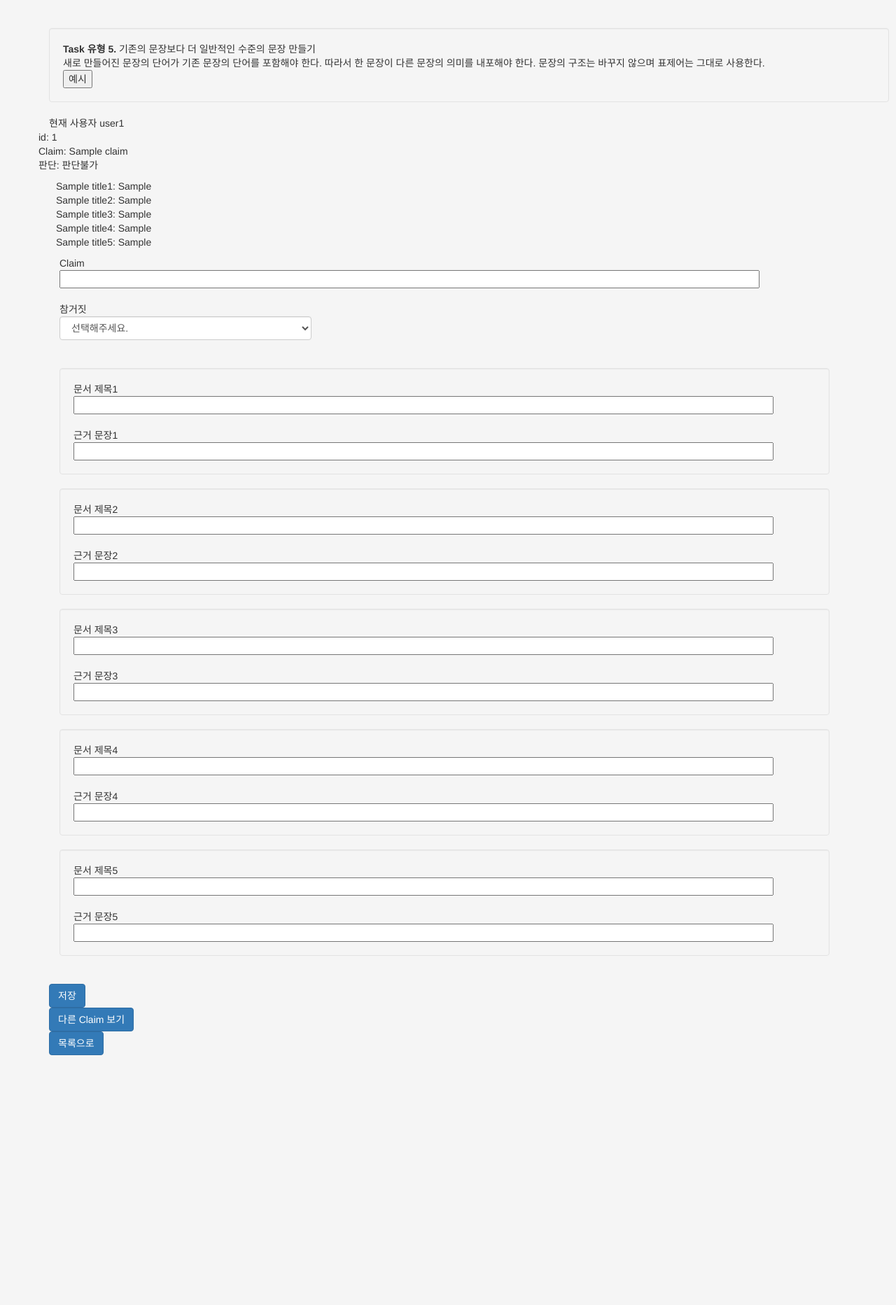
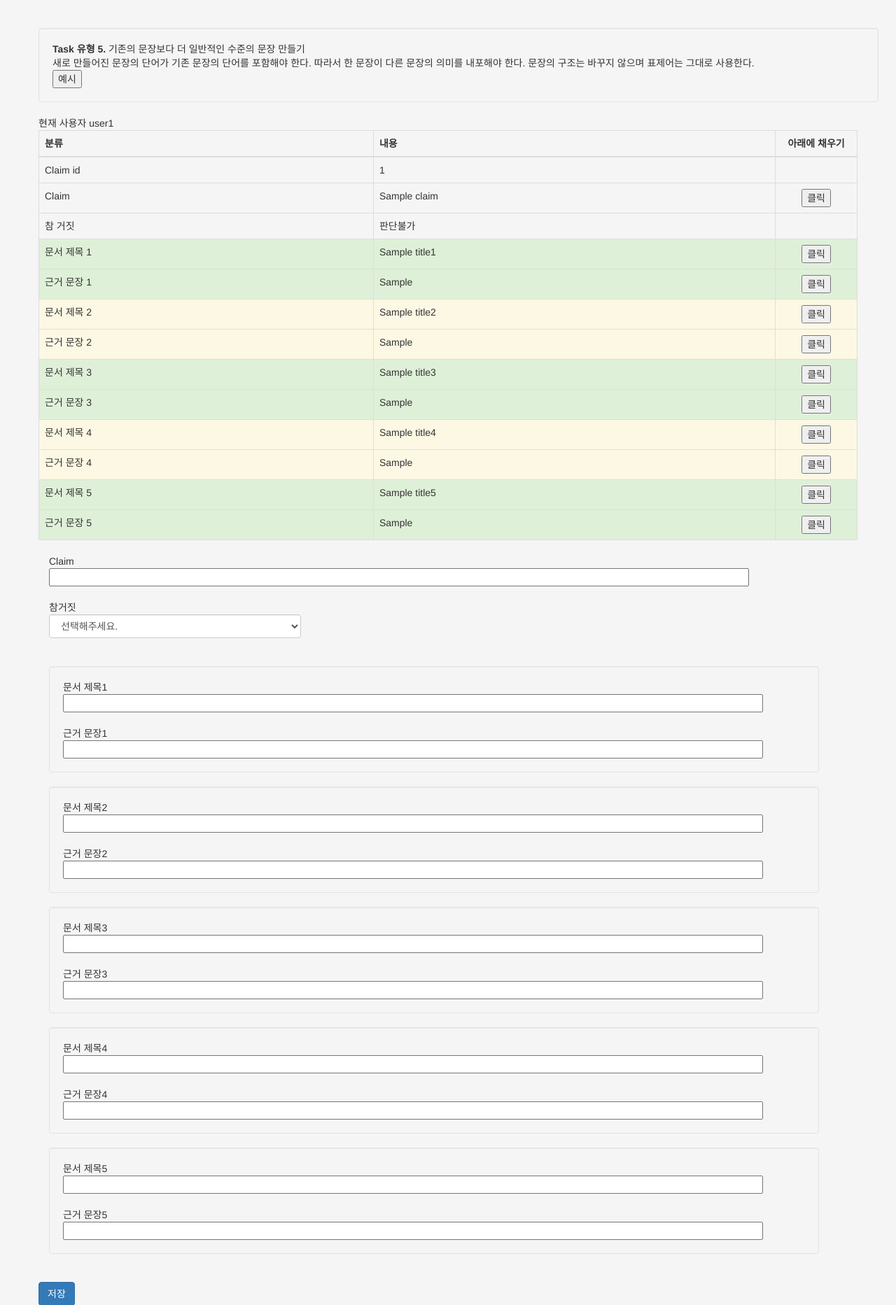
Before and after one commit to hanwool95/FactCheckInterface, a Django app: template FactcheckInterface/survey/templates/survey/making_variation.html in a window 1280 px wide. Shown: the top 1865 px of the page at 70% size. Before the commit the page ends 1508 px from the top, so only its background shows below. Run offline with Django 3.2, Linux system fonts and the light colour scheme; the template is opened without the code that fills it: most values are stand-ins (such as "Sample title", 1, 10 or a date in 2020); some libraries are stand-ins or nearby versions.

Commit message:
make filling button in making variation

```diff
--- a/FactcheckInterface/FactcheckInterface/settings.py
+++ b/FactcheckInterface/FactcheckInterface/settings.py
@@ -133,5 +133,5 @@ DEFAULT_AUTO_FIELD = 'django.db.models.BigAutoField'
 
 
 # 로그인 성공후 이동하는 URL
-LOGIN_REDIRECT_URL = '/survey'
+LOGIN_REDIRECT_URL = '/survey/claim_current/0'
 STATICFILES_DIRS = (os.path.join(BASE_DIR, 'static'),)
--- /dev/null
+++ b/FactcheckInterface/static/variation.js
@@ -0,0 +1,19 @@
+
+$('#claim_button').on('click', function() {
+    $('#claim').val('실험중');
+})
+
+// 출처: https://all-record.tistory.com/172 [세상의 모든 기록]
+function changeValue(target, button) {
+    console.log('test2');
+    var checkBtn = $(button);
+    console.log(checkBtn)
+    var tr = checkBtn.parent().parent().parent();
+    console.log(tr)
+    var td = tr.children();
+    console.log(td)
+    var name = td.eq(1).text().trim();
+    console.log(td.eq(1))
+    console.log(name);
+    document.getElementById(target).value = name;
+}
--- a/FactcheckInterface/survey/templates/survey/making_variation.html
+++ b/FactcheckInterface/survey/templates/survey/making_variation.html
@@ -9,10 +9,11 @@
 {% load static %}
 <link rel="stylesheet" href="https://maxcdn.bootstrapcdn.com/bootstrap/3.3.2/css/bootstrap.min.css">
 <script src="https://maxcdn.bootstrapcdn.com/bootstrap/3.3.2/js/bootstrap.min.js"></script>
+<script src="https://cdnjs.cloudflare.com/ajax/libs/jquery/3.2.0/jquery.min.js"></script>
 <link rel="stylesheet" type="text/css" href="{% static 'detail.css' %}">
+<script src="{% static 'variation.js' %}"></script>
 <div class="container show-grid">
     <div class = "row">
-        <div class="col-md-8">
              <div class="well" style="width:1200px;">
                  {% if task == 0 %}
                     <b>Task 유형 1.</b> 문장 구조 바꾸기: 의미가 같지만 다른 구조의 문장으로 변형하기<br>
@@ -153,32 +154,147 @@
                     현재 사용자 user{{ user_id }} <br>
                 </div>
             </div>
-            <div class = "row">
-                        id: {{ claim_id }}<br>
-                        Claim: {{ claim }}<br>
-                        판단:
+            <div class="table-responsive">
+                <table class="table table-bordered table-hover" width="100%">
+                    <thead>
+                      <tr>
+                        <th>분류</th>
+                        <th>내용</th>
+                          <th width="10%"><center>아래에 채우기</center></th>
+                      </tr>
+                    </thead>
+                    <tbody>
+                        <tr>
+                            <td> Claim id</td>
+                            <td> {{ claim_id }} </td>
+                            <td></td>
+
+                        </tr>
+                        <tr>
+                            <td> Claim </td>
+                            <td id="claim_value"> {{ claim }} </td>
+                            <td>
+                                <center>
+                                    <button id="button_claim" onclick="changeValue('claim', '#button_claim')">클릭</button>
+                                </center>
+                            </td>
+                        </tr>
+                        <tr>
+                            <td> 참 거짓 </td>
+                            <td>
                                 {% if T_F == "True" %}참
                                 {% elif T_F == "False" %}거짓
                                 {% else %}판단불가
                                 {% endif %}
-                        <br>
-            </div>
-            <div class="card my-3">
+                            </td>
+                            <td></td>
+                        </tr>
                         {% if title1 != "" %}
-                    {{ title1 }}: {{ e1 }}<br>
+                        <tr class="success">
+                            <td> 문서 제목 1 </td>
+                            <td>
+                                {{ title1 }}
+                            </td>
+                            <td>
+                            <center>
+                                    <button id="button_title1" onclick="changeValue('title1', '#button_title1')">클릭</button>
+                                </center>
+                            </td>
+                        </tr>
+                        <tr class="success">
+                            <td> 근거 문장 1 </td>
+                            <td>
+                                {{ e1 }}
+                            </td>
+                            <td>
+                            <center>
+                                    <button id="button_evidence1" onclick="changeValue('evidence1', '#button_evidence1')">클릭</button>
+                                </center>
+                            </td>
+                        </tr>
                         {% endif %}
                         {% if title2 != "" %}
-                    {{ title2 }}: {{ e2 }}<br>
+                        <tr class="warning">
+                            <td> 문서 제목 2 </td>
+                            <td>
+                                {{ title2 }}
+                            </td>
+                            <td><center>
+                                    <button id="button_title2" onclick="changeValue('title2', '#button_title2')">클릭</button>
+                                </center></td>
+                        </tr>
+                        <tr class="warning">
+                            <td> 근거 문장 2 </td>
+                            <td>
+                                {{ e2 }}
+                            </td>
+                            <td><center>
+                                    <button id="button_evidence2" onclick="changeValue('evidence2', '#button_evidence2')">클릭</button>
+                                </center></td>
+                        </tr>
                         {% endif %}
                     {% if title3 != "" %}
-                    {{ title3 }}: {{ e3 }}<br>
+                        <tr class="success">
+                            <td> 문서 제목 3 </td>
+                            <td>
+                                {{ title3 }}
+                            </td>
+                            <td><center>
+                                    <button id="button_title3" onclick="changeValue('title3', '#button_title3')">클릭</button>
+                                </center></td>
+                        </tr>
+                        <tr class="success">
+                            <td> 근거 문장 3 </td>
+                            <td>
+                                {{ e3 }}
+                            </td>
+                            <td><center>
+                                    <button id="button_evidence3" onclick="changeValue('evidence3', '#button_evidence3')">클릭</button>
+                                </center></td>
+                        </tr>
                         {% endif %}
                     {% if title4 != "" %}
-                    {{ title4 }}: {{ e4 }}<br>
+                        <tr class="warning">
+                            <td> 문서 제목 4 </td>
+                            <td>
+                                {{ title4 }}
+                            </td>
+                            <td><center>
+                                    <button id="button_title4" onclick="changeValue('title4', '#button_title4')">클릭</button>
+                                </center></td>
+                        </tr>
+                        <tr class="warning">
+                            <td> 근거 문장 4 </td>
+                            <td>
+                                {{ e4 }}
+                            </td>
+                            <td><center>
+                                    <button id="button_evidence4" onclick="changeValue('evidence4', '#button_evidence4')">클릭</button>
+                                </center></td>
+                        </tr>
                         {% endif %}
                     {% if title5 != "" %}
-                    {{ title5 }}: {{ e5 }}<br>
+                        <tr class="success">
+                            <td> 문서 제목 5 </td>
+                            <td>
+                                {{ title5 }}
+                            </td>
+                            <td><center>
+                                    <button id="button_title5" onclick="changeValue('title5', '#button_title5')">클릭</button>
+                                </center></td>
+                        </tr>
+                        <tr class="success">
+                            <td> 근거 문장 5 </td>
+                            <td>
+                                {{ e5 }}
+                            </td>
+                            <td><center>
+                                    <button id="button_evidence5" onclick="changeValue('evidence5', '#button_evidence5')">클릭</button>
+                                </center></td>
+                        </tr>
                         {% endif %}
+                    </tbody>
+                </table>
             </div>
             <form action="{% url 'survey:variation_results' claim_id %}" method="post">
                 {% csrf_token %}
@@ -238,6 +354,5 @@
             </form>
     </div>
 </div>
-</div>
 </body>
 </html>
```
Lines whose indentation alone changed are shown as unchanged.
